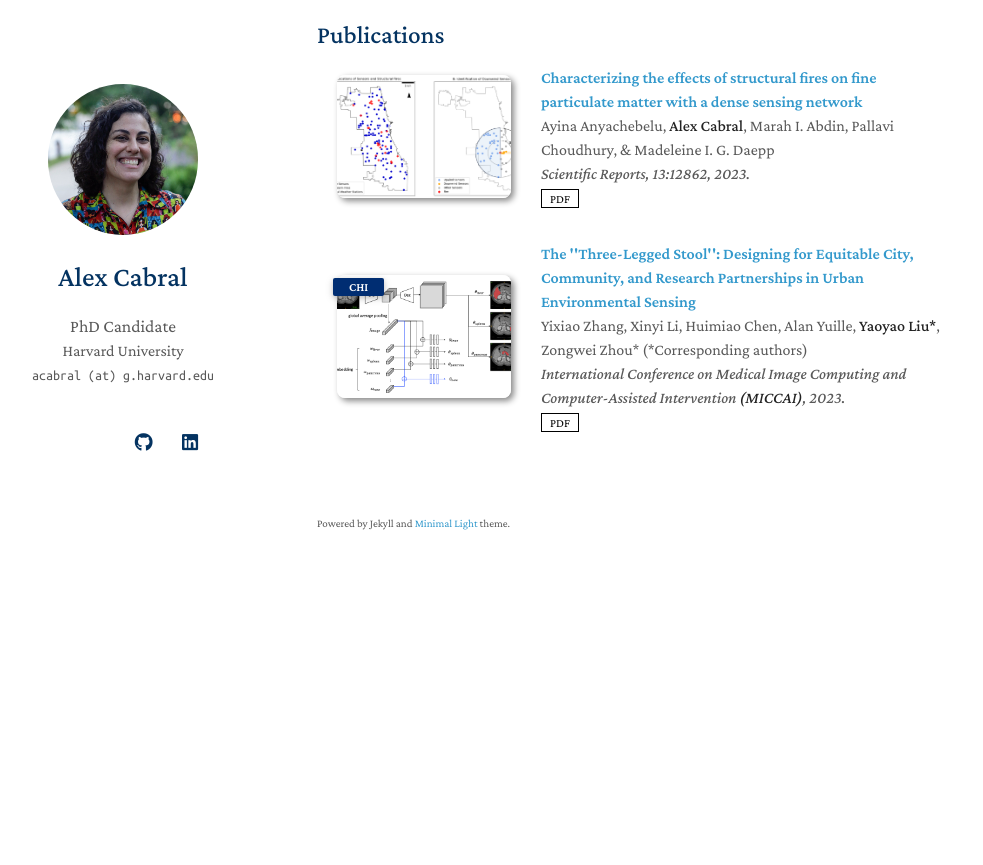
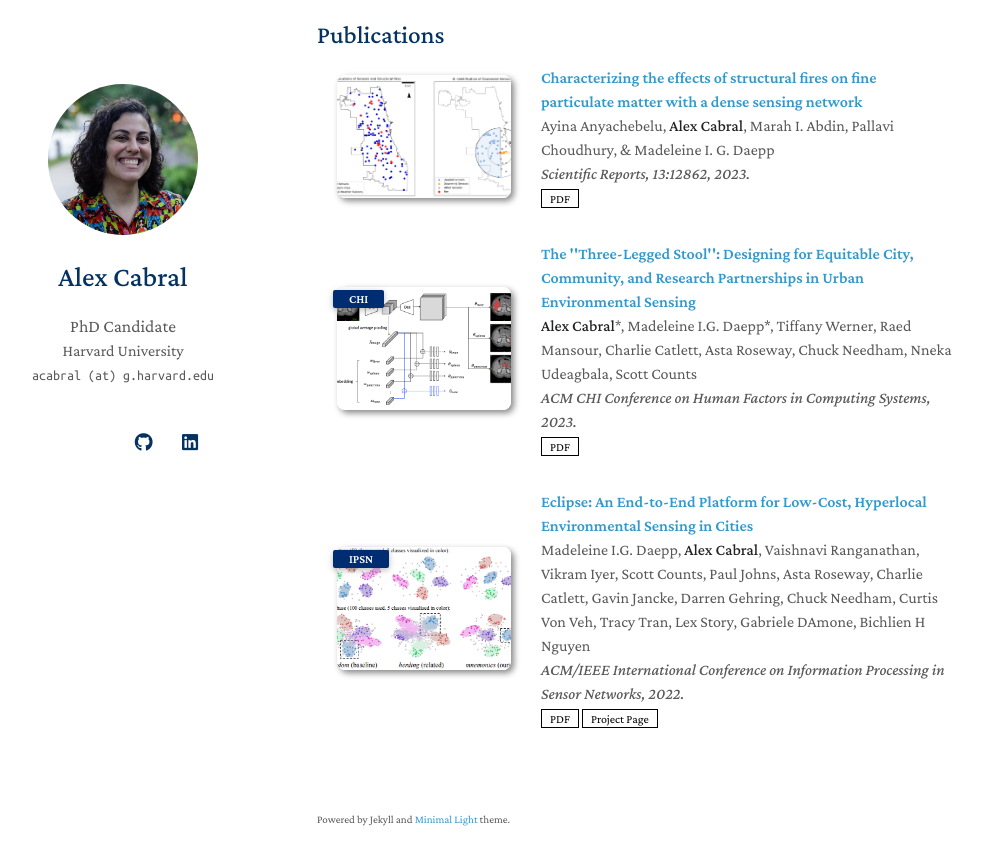
Before and after one commit to a-cabral/a-cabral.github.io, a Jekyll site: the page built from index.md, in a window 1280 px wide and 900 px high, scrolled down 637 px. Shown: the top 865 px of the window, without its empty margins (153-1136 px from the left). Built offline with Jekyll 4.4.1, drawn with Linux system fonts in a browser that asks for light colours; nearby versions of some CDN libraries; a style sheet for code colours, icons or effects is not loaded; our own code applies the rules of GitHub Pages for plain Markdown files; before the commit the page ends 1241 px from its top, so only the background shows below that.

Commit message:
Update publications.yml

```diff
--- a/_data/publications.yml
+++ b/_data/publications.yml
@@ -9,11 +9,22 @@ main:
     pdf: https://www.nature.com/articles/s41598-023-38392-3.pdf
 
   - title: "The ''Three-Legged Stool'': Designing for Equitable City, Community, and Research Partnerships in Urban Environmental Sensing"
-    authors: Yixiao Zhang, Xinyi Li, Huimiao Chen, Alan Yuille, <strong>Yaoyao Liu*</strong>, Zongwei Zhou* (*Corresponding authors)
+    authors: <strong>Alex Cabral</strong>*, Madeleine I.G. Daepp*, Tiffany Werner, Raed Mansour, Charlie Catlett, Asta Roseway, Chuck Needham, Nneka Udeagbala, Scott Counts
     conference_short: CHI
-    conference: International Conference on Medical Image Computing and Computer-Assisted Intervention <strong>(MICCAI)</strong>, 2023.
-    pdf: https://arxiv.org/pdf/2306.00988.pdf
+    conference: ACM CHI Conference on Human Factors in Computing Systems, 2023.
+    pdf: https://dl.acm.org/doi/abs/10.1145/3544548.3581289
     #code: https://github.com/MrGiovanni/ContinualLearning
     #bibtex: https://bib.yliu.me/MICCAI23.txt
     image: ./assets/img/teaser_example_2.png
     #notes: Early Accept
+
+  - title: "Eclipse: An End-to-End Platform for Low-Cost, Hyperlocal Environmental Sensing in Cities"
+    authors: Madeleine I.G. Daepp, <strong>Alex Cabral</strong>, Vaishnavi Ranganathan, Vikram Iyer, Scott Counts, Paul Johns, Asta Roseway, Charlie Catlett, Gavin Jancke, Darren Gehring, Chuck Needham, Curtis Von Veh, Tracy Tran, Lex Story, Gabriele DAmone, Bichlien H Nguyen
+    conference_short: IPSN
+    conference: ACM/IEEE International Conference on Information Processing in Sensor Networks, 2022.
+    pdf: https://ieeexplore.ieee.org/document/9826074
+    #code: https://github.com/yaoyao-liu/class-incremental-learning/tree/main/mnemonics-training
+    page: https://www.microsoft.com/en-us/research/project/project-eclipse/
+    #bibtex: https://class-il.mpi-inf.mpg.de/mnemonics/
+    #notes: Oral Presentation
+    image: ./assets/img/teaser_example.png
```
